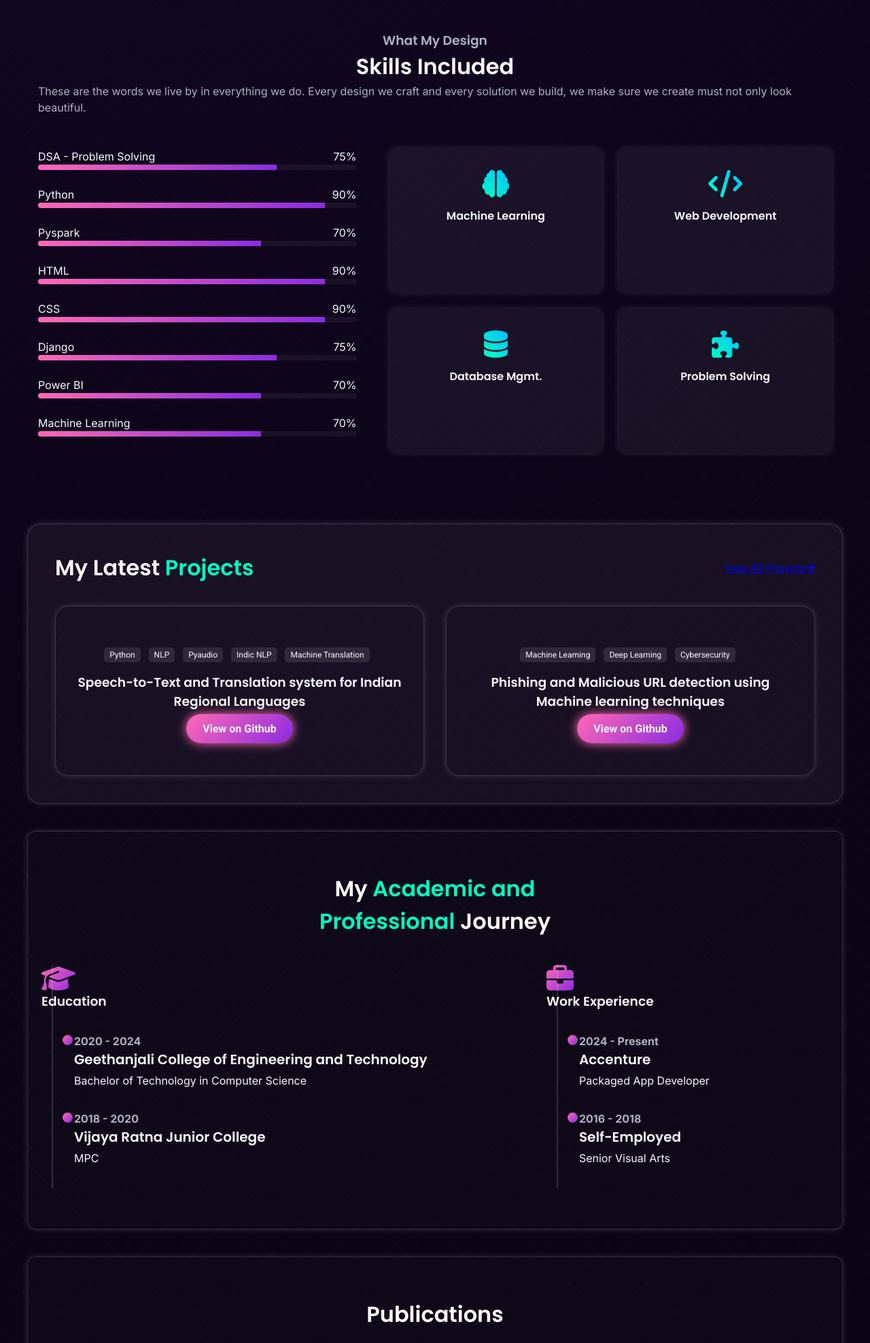
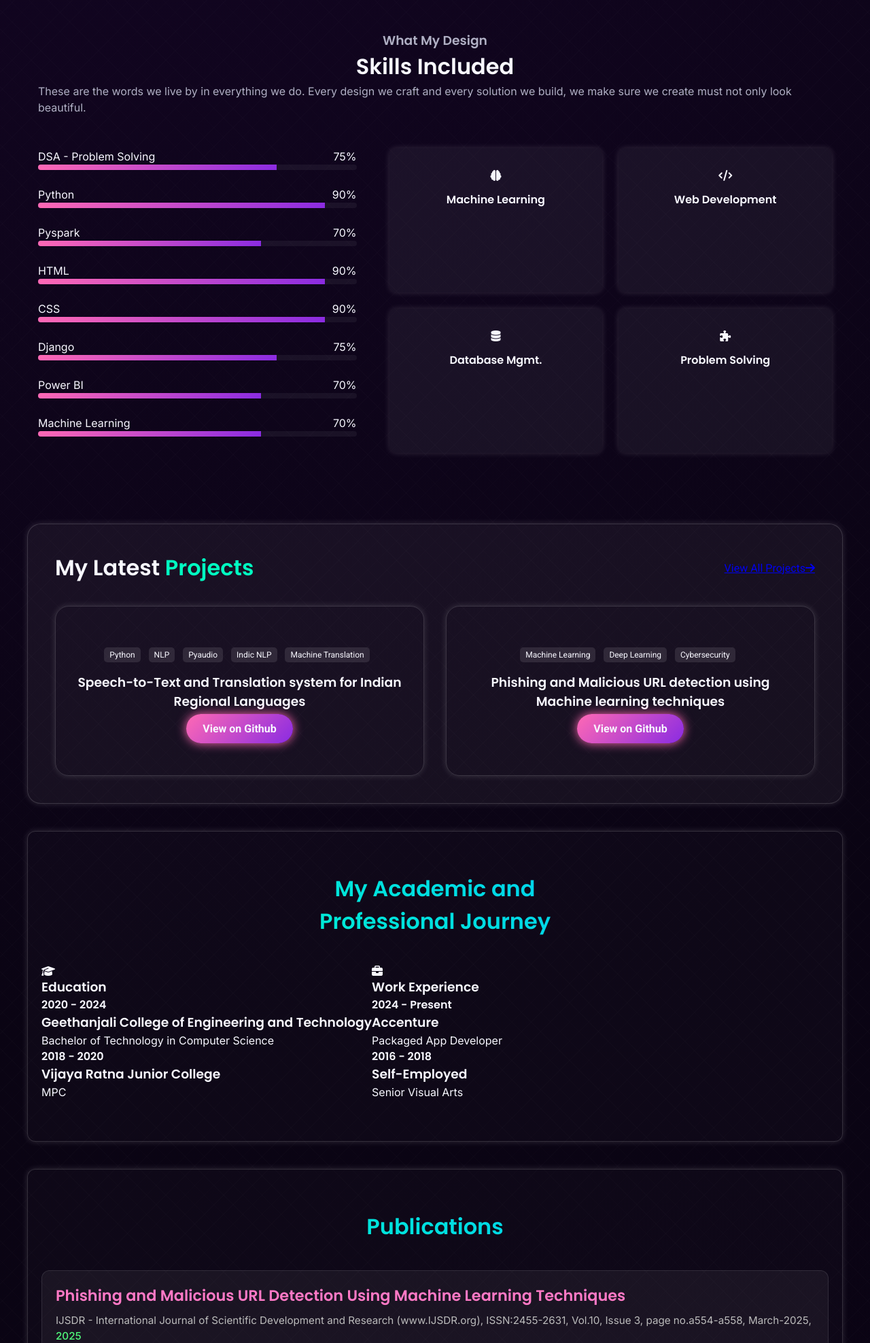
Before and after one commit to tanu-shiv/Personal-portfolio, a Django app: page / in a window 1280 px wide. Shown: the part 1257-3232 px from the top of the page at 68% size. Run offline with Django 5.2, Linux system fonts and the light colour scheme; some libraries are stand-ins or nearby versions.

Commit message:
Update styles.css

```diff
--- a/static/css/styles.css
+++ b/static/css/styles.css
@@ -363,9 +363,7 @@ section {
     text-shadow: 0 0 10px var(--neon-pink-start);
 }
 
-/* ---------------------------------- */
-/* Skills Section */
-/* ---------------------------------- */
+/* ---------------- Skills Section ---------------- */
 #skills .skills-grid {
     width: 100%;
     gap: 3rem;
@@ -393,8 +391,16 @@ section {
 .skill-bar .progress {
     height: 100%;
     background: var(--gradient-1);
-    transition: width 0.5s ease;
+    /* 🔹 Fixed width stays consistent */
+    transition: none;   /* remove animation flicker */
 }
+
+/* Ensure bars stay same size even after filter click */
+.skill-item[data-skill="html"] .progress { width: 90%; }
+.skill-item[data-skill="css"] .progress { width: 90%; }
+.skill-item[data-skill="django"] .progress { width: 75%; }
+.skill-item[data-skill="powerbi"] .progress { width: 70%; }
+.skill-item[data-skill="ml"] .progress { width: 70%; }
 
 .skills-right {
     display: grid;
@@ -414,16 +420,95 @@ section {
     box-shadow: var(--shadow-light);
 }
 
-.skill-card i {
-    font-size: 2.5rem;
+/* ---------------- Publications Unified ---------------- */
+#publications {
+    padding: 60px 20px;
+    background: var(--card-bg);
+    border-radius: 20px;
+    margin-top: 40px;
+    border: 1px solid var(--border-color);
+    box-shadow: var(--shadow-light);
+}
+
+#publications h2 {
+    font-size: 2rem;
+    text-align: center;
+    margin-bottom: 40px;
+    font-weight: 700;
     background: var(--gradient-2);
     -webkit-background-clip: text;
     -webkit-text-fill-color: transparent;
 }
 
-.skill-card:hover {
+.publications-grid {
+    display: grid;
+    grid-template-columns: repeat(auto-fit, minmax(320px, 1fr));
+    gap: 20px;
+}
+
+.publication-card {
+    background: rgba(255, 255, 255, 0.05);
+    border: 1px solid rgba(255, 255, 255, 0.1);
+    border-radius: 12px;
+    padding: 20px;
+    transition: transform 0.3s ease, box-shadow 0.3s ease;
+}
+
+.publication-card:hover {
     transform: translateY(-5px);
-    box-shadow: 0 0 20px rgba(0, 255, 194, 0.3);
+    box-shadow: 0 4px 15px rgba(0,0,0,0.3);
+}
+
+.pub-title {
+    font-size: 1.4rem;
+    color: #ff79c6;
+    font-weight: 600;
+    margin-bottom: 8px;
+}
+
+.pub-details {
+    font-size: 0.95rem;
+    color: #bbb;
+    margin-bottom: 10px;
+}
+
+.pub-details .pub-year {
+    color: #50fa7b;
+    font-weight: 500;
+}
+
+.pub-desc {
+    font-size: 1rem;
+    color: #ddd;
+    margin-bottom: 12px;
+    line-height: 1.4;
+}
+
+.pub-link {
+    font-size: 0.95rem;
+    color: #8be9fd;
+    text-decoration: none;
+    border-bottom: 1px dashed #8be9fd;
+    transition: color 0.3s;
+}
+
+.pub-link:hover {
+    color: #50fa7b;
+    border-bottom-color: #50fa7b;
+}
+
+/* 🔹 Responsive Tweaks */
+@media (max-width: 768px) {
+  #publications h2 { font-size: 1.6rem; }
+  .pub-title { font-size: 1.2rem; }
+  .pub-desc { font-size: 0.9rem; }
+}
+
+@media (max-width: 480px) {
+  #publications { padding: 40px 15px; }
+  .publication-card { padding: 15px; }
+  .pub-title { font-size: 1.1rem; }
+  .pub-desc { font-size: 0.85rem; }
 }
 
 /* ---------------------------------- */
@@ -510,84 +595,6 @@ section {
     text-shadow: 0 0 10px var(--neon-aqua-start);
 }
 
-/* ---------------------------------- */
-/* Publications (Education & Work) */
-/* ---------------------------------- */
-#publications {
-    gap: 3rem;
-    border: 1px solid var(--border-color);
-    border-radius: 20px;
-    padding: 2.5rem;
-    box-shadow: var(--shadow-light);
-    background: var(--card-bg);
-}
-
-#publications .publications-content {
-    width: 100%;
-    flex-wrap: wrap;
-    margin-top: 2rem;
-}
-
-.publications-column {
-    flex-grow: 1;
-    min-width: 300px;
-    position: relative;
-}
-
-.publications-column::before {
-    content: '';
-    position: absolute;
-    left: 15px;
-    top: 0;
-    bottom: 0;
-    width: 2px;
-    background: var(--border-color);
-}
-
-.column-icon {
-    margin-bottom: 2rem;
-}
-
-.column-icon i {
-    font-size: 2.5rem;
-    background: var(--gradient-1);
-    -webkit-background-clip: text;
-    -webkit-text-fill-color: transparent;
-    margin-right: 1rem;
-}
-
-.publications-item {
-    margin-left: 3rem;
-    padding-bottom: 2rem;
-    position: relative;
-}
-
-.publications-item::before {
-    content: '';
-    position: absolute;
-    left: -20px;
-    top: 0;
-    width: 15px;
-    height: 15px;
-    border-radius: 50%;
-    background: var(--gradient-1);
-    border: 3px solid var(--dark-bg);
-}
-
-.publications-item h4 {
-    font-family: 'Inter', sans-serif;
-    color: var(--text-muted);
-}
-
-.publications-item h3 {
-    font-size: 1.25rem;
-    color: var(--text-light);
-}
-
-.publications-item p {
-    font-size: 1rem;
-    margin-top: 0.25rem;
-}
 
 /* ---------------------------------- */
 /* Footer and Contact Form */
```
